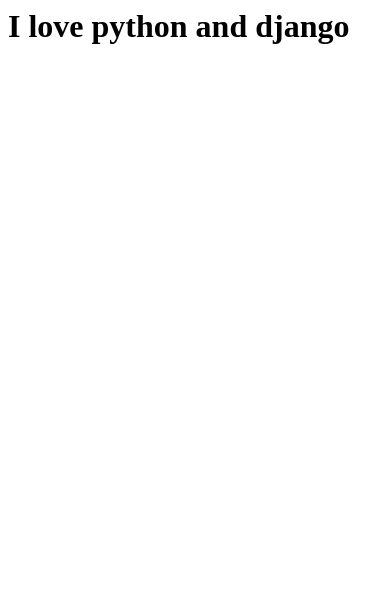
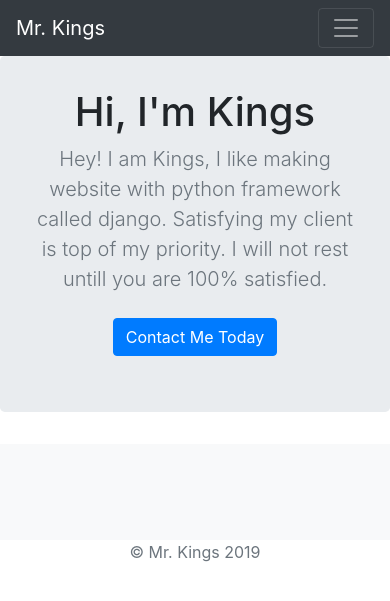
Before and after one commit to dekings44/portfolio-project, a Django app: page / in a window 390 px wide. Shown: the top 601 px of the page. Run offline with Django 3.2, Linux system fonts and the light colour scheme; data that the repository does not hold is empty; some libraries are stand-ins or nearby versions.

Commit message:
Added dynamic images

```diff
--- a/jobs/templates/jobs/home.html
+++ b/jobs/templates/jobs/home.html
@@ -1 +1,98 @@
-<h1> I love python and django</h1>
+
+  <!doctype html>
+  <html lang="en">
+    <head>
+      <meta charset="utf-8">
+      <meta name="viewport" content="width=device-width, initial-scale=1, shrink-to-fit=no">
+      <meta name="description" content="">
+      <meta name="author" content="Mark Otto, Jacob Thornton, and Bootstrap contributors">
+      <meta name="generator" content="Jekyll v3.8.5">
+      <title>Album example · Bootstrap</title>
+
+      <link rel="canonical" href="https://getbootstrap.com/docs/4.3/examples/album/">
+
+      <!-- Bootstrap core CSS -->
+  <link rel="stylesheet" href="https://stackpath.bootstrapcdn.com/bootstrap/4.3.1/css/bootstrap.min.css" integrity="sha384-ggOyR0iXCbMQv3Xipma34MD+dH/1fQ784/j6cY/iJTQUOhcWr7x9JvoRxT2MZw1T" crossorigin="anonymous">
+
+
+      <style>
+        .bd-placeholder-img {
+          font-size: 1.125rem;
+          text-anchor: middle;
+          -webkit-user-select: none;
+          -moz-user-select: none;
+          -ms-user-select: none;
+          user-select: none;
+        }
+
+        @media (min-width: 768px) {
+          .bd-placeholder-img-lg {
+            font-size: 3.5rem;
+          }
+        }
+      </style>
+
+    </head>
+    <body>
+      <header>
+    <nav class="navbar navbar-expand-lg navbar-dark bg-dark">
+    <a class="navbar-brand" href="#">Mr. Kings</a>
+    <button class="navbar-toggler" type="button" data-toggle="collapse" data-target="#navbarNavAltMarkup" aria-controls="navbarNavAltMarkup" aria-expanded="false" aria-label="Toggle navigation">
+      <span class="navbar-toggler-icon"></span>
+    </button>
+    <div class="collapse navbar-collapse" id="navbarNavAltMarkup">
+      <div class="navbar-nav ml-auto">
+        <a class="nav-item nav-link" href="#">Twitter</a>
+        <a class="nav-item nav-link" href="#">Resume</a>
+        <a class="nav-item nav-link" href="#">Blog</a>
+      </div>
+    </div>
+  </nav>
+  </header>
+
+  <main role="main">
+
+    <section class="jumbotron text-center">
+      <div class="container">
+        <h1 class="jumbotron-heading">Hi, I'm Kings</h1>
+        <p class="lead text-muted">Hey! I am Kings, I like making website with python framework called django. Satisfying my client is top of my priority. I will not rest untill you are 100% satisfied.</p>
+        <p>
+          <a href="mailto:dekings44@gmail.com" class="btn btn-primary my-2">Contact Me Today</a>
+        </p>
+      </div>
+    </section>
+
+    <div class="album py-5 bg-light">
+      <div class="container">
+
+        <div class="row">
+
+
+          {% for job in jobs.all %}
+          <div class="col-md-4">
+            <div class="card mb-4 shadow-sm">
+              <img class = "card-img-top" src="{{ job.image.url }}">
+              <div class="card-body">
+                <p class="card-text">{{ job.summary }}</p>
+              </div>
+            </div>
+          </div>
+
+
+          {% endfor %}
+        </div>
+      </div>
+    </div>
+
+  </main>
+
+  <footer class="text-muted">
+    <div class="container text-center">
+      <p>&copy; Mr. Kings {% now "Y" %}</p>
+    </div>
+  </footer>
+  <script src="https://code.jquery.com/jquery-3.3.1.slim.min.js" integrity="sha384-q8i/X+965DzO0rT7abK41JStQIAqVgRVzpbzo5smXKp4YfRvH+8abtTE1Pi6jizo" crossorigin="anonymous"></script>
+  <script src="https://cdnjs.cloudflare.com/ajax/libs/popper.js/1.14.7/umd/popper.min.js" integrity="sha384-UO2eT0CpHqdSJQ6hJty5KVphtPhzWj9WO1clHTMGa3JDZwrnQq4sF86dIHNDz0W1" crossorigin="anonymous"></script>
+  <script src="https://stackpath.bootstrapcdn.com/bootstrap/4.3.1/js/bootstrap.min.js" integrity="sha384-JjSmVgyd0p3pXB1rRibZUAYoIIy6OrQ6VrjIEaFf/nJGzIxFDsf4x0xIM+B07jRM" crossorigin="anonymous"></script>
+      </body>
+  </html>
--- a/jobs/views.py
+++ b/jobs/views.py
@@ -1,5 +1,8 @@
 from django.shortcuts import render
+
+from .models import Job
 
 # Create your views here.
 def home(request):
-	return render(request, 'jobs/home.html')
+	jobs = Job.objects
+	return render(request, 'jobs/home.html', {'jobs':jobs})
```
